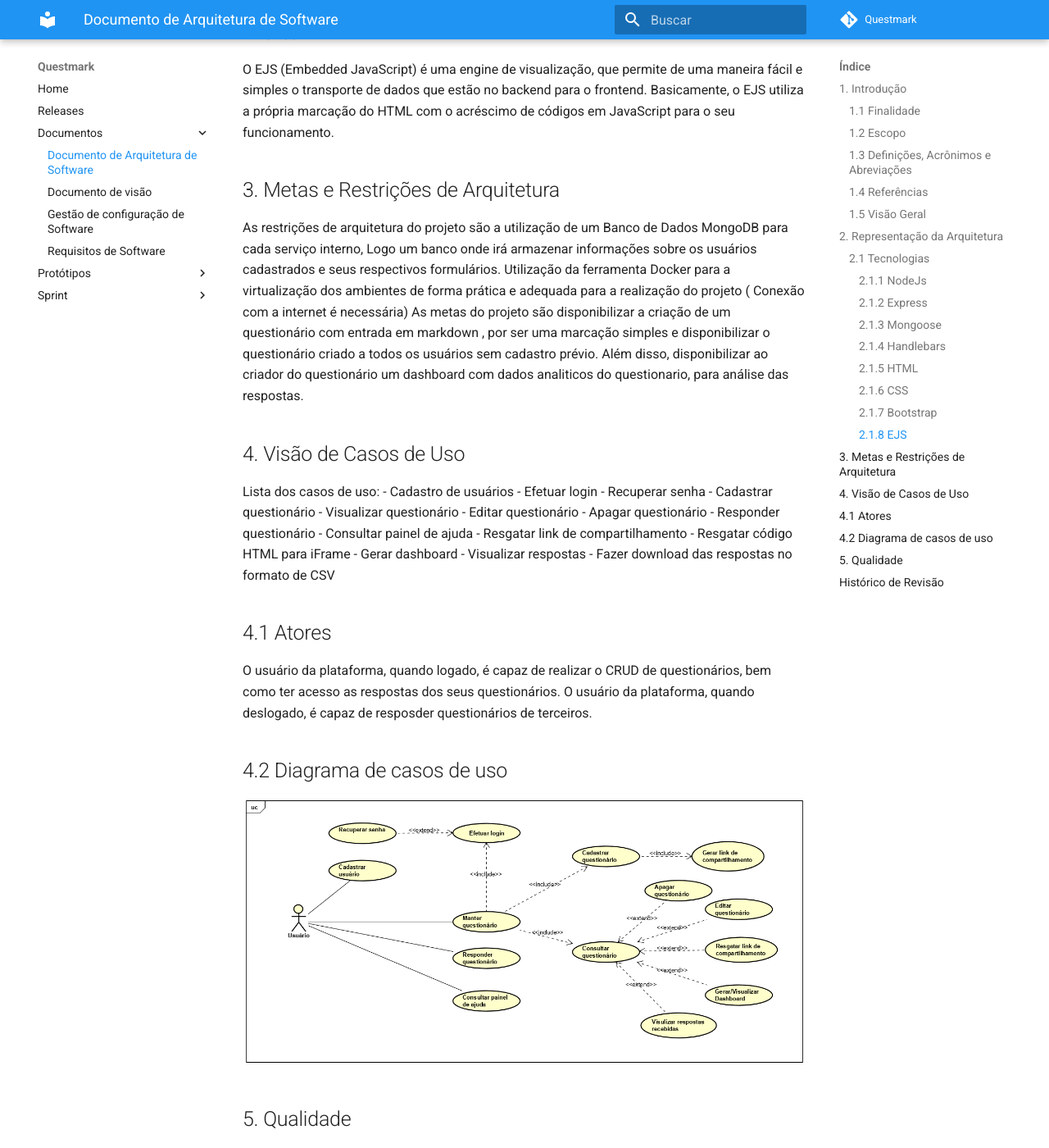
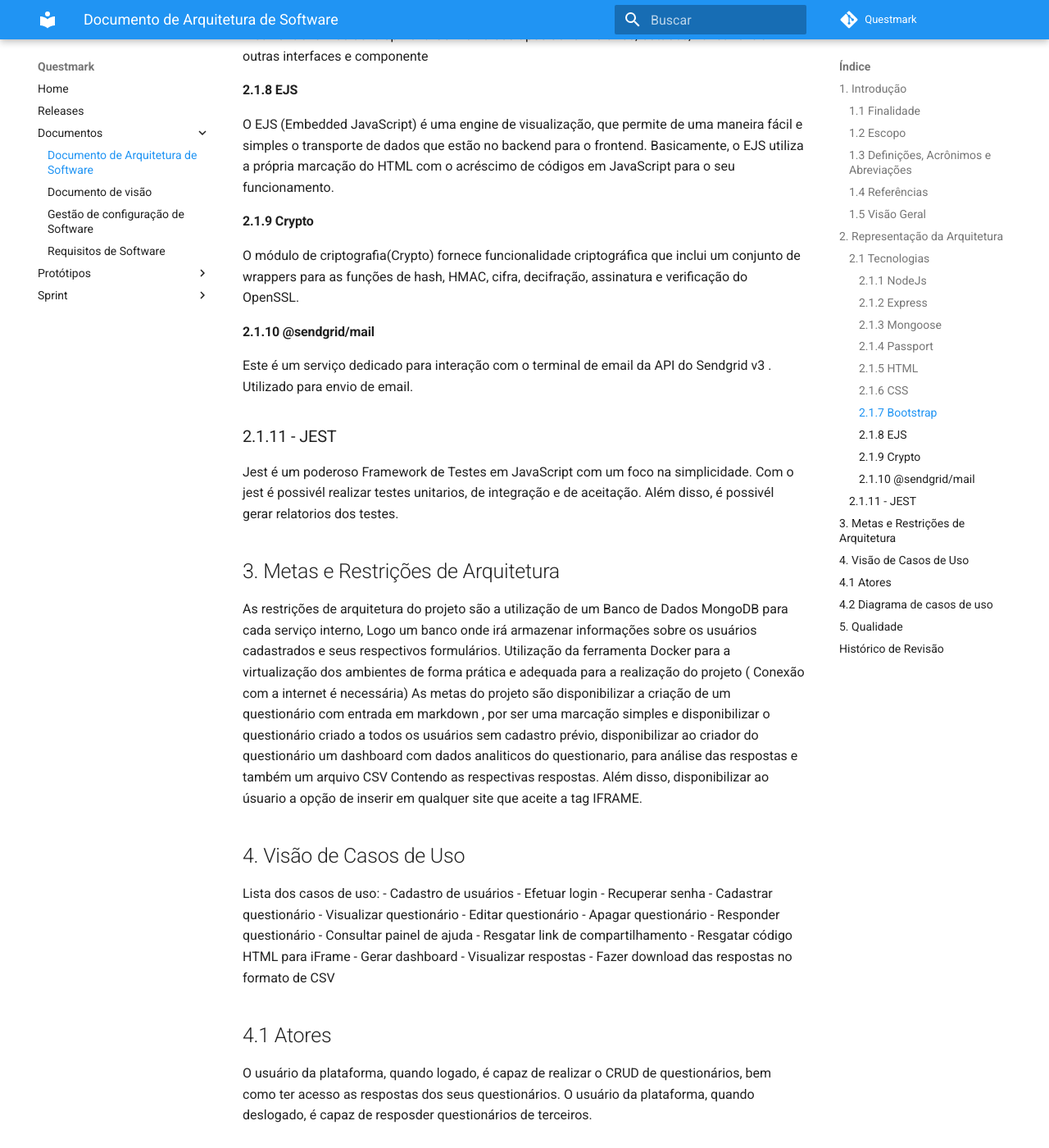
Before and after one commit to fga-eps-mds/2019.2-Questmark, an MkDocs documentation site: the page built from docs/Documentos/documento-de-arquitetura.md, in a window 1280 px wide and 1400 px high, scrolled down 2711 px. Shown: the whole window at 82% size. Built offline with MkDocs 1.6.1 and Material for MkDocs 9.7.7, drawn with Linux system fonts in a browser that asks for light colours; comment, search, counter and statistics services are not loaded; some of the changed text lies outside the part shown.

Commit message:
[#62] Adição das novas tecnologias e revisão dos demais tópicos

```diff
--- a/docs/Documentos/documento-de-arquitetura.md
+++ b/docs/Documentos/documento-de-arquitetura.md
@@ -4,7 +4,7 @@
 Este documento tem como objetivo informar, de uma forma geral, a arquitetura do projeto Questmark. Tanto o comportamento do software, quanto as tecnologias utilizadas para o desenvolvimento do mesmo devem ser expostas de forma clara, explicativa e objetiva para o leitor.
 
 ### 1.2 Escopo
-Questmark é uma plataforma que irá possibilitar a criação de formulários em Markdown, de uma forma descomplicada, para qualquer usuário que fizer cadastro no mesmo. O projeto também dá ao cliente a comodidade de visualizar um dashboard, de simples entendimento, com as respostas dadas em seu formulário por um terceiro usuário. O documento apresentará toda a parte arquitetural para a confecção do Questmark, a fim de tornar claras as características arquiteturais do projeto.
+Questmark é uma plataforma que irá possibilitar a criação de formulários em Markdown, de uma forma descomplicada, para qualquer usuário que fizer cadastro no mesmo. O projeto também dá ao cliente a comodidade de visualizar um dashboard, de simples entendimento, com as respostas dadas em seu formulário por um terceiro usuário. Se caso o usúario preferir, poderá baixar as respostas em um arquivo CSV. O documento apresentará toda a parte arquitetural para a confecção do Questmark, a fim de tornar claras as características arquiteturais do projeto.
 
 ### 1.3 Definições, Acrônimos e Abreviações
 * FGA: Faculdade do Gama - Campus da Universidade de Brasília localizado no Gama
@@ -41,8 +41,13 @@ NodeJs é uma plataforma de aplicação, na qual você escreve seus programas co
 #### 2.1.3 Mongoose
 Mongoose é uma biblioteca do Nodejs que proporciona uma solução baseada em esquemas para modelar os dados da sua aplicação. Ele possui sistema de conversão de tipos, validação, criação de consultas e hooks para lógica de negócios. O Mongoose fornece um mapeamento de objetos do MongoDB similar ao ORM (Object Relational Mapping), ou ODM (Object Data Mapping) no caso do Mongoose. Isso significa que o Mongoose traduz os dados do banco de dados para objetos JavaScript para que possam ser utilizados pela aplicação.
 
-#### 2.1.4 Handlebars
-Handlebars é um template engine. Está baseado na sintaxe de "Mustache Templates", às que foram agregadas algumas funcionalidades extras como estruturas condicionais e de repetição. Permitindo gerar conteúdos dinâmicos de forma simples.
+#### 2.1.4 Passport
+
+Passport é um middleware de autenticação para NodeJS, extremamente flexivél e modular. Passportjs  pode
+se de forma extramente eficiente para qualquer aplicação Web baseado no Express. Com um cojunto de estratégias, com suporte na autenticação para facebook,twitter e mais.
+
+A Estratégia adotado no Questmark foi a local
+
 
 #### 2.1.5 HTML
 HTML (abreviação para a expressão inglesa HyperText Markup Language, que significa Hipertexto de Marcação de Linguagem) é uma linguagem de marcação utilizada na construção de páginas na Web. Documentos HTML podem ser interpretados por navegadores. A tecnologia é fruto da junção entre os padrões HyTime e SGML.
@@ -56,10 +61,20 @@ Bootstrap é uma biblioteca open-source CSS framework direcionada á responsivid
 #### 2.1.8 EJS
 O EJS (Embedded JavaScript) é uma engine de visualização, que permite de uma maneira fácil e simples o transporte de dados que estão no backend para o frontend. Basicamente, o EJS utiliza a própria marcação do HTML com o acréscimo de códigos em JavaScript para o seu funcionamento.
 
+#### 2.1.9 Crypto
+O módulo de criptografia(Crypto) fornece funcionalidade criptográfica que inclui um conjunto de wrappers para as funções de hash, HMAC, cifra, decifração, assinatura e verificação do OpenSSL.
+
+#### 2.1.10 @sendgrid/mail
+Este é um serviço dedicado para interação com o terminal de email da API do Sendgrid v3 . Utilizado para envio de email.
+
+### 2.1.11 - JEST
+Jest é um poderoso Framework de Testes em JavaScript com um foco na simplicidade. Com o jest é possivél realizar testes unitarios, de integração e de aceitação. Além disso, é possivél gerar relatorios dos testes.
+
+
 ## 3. Metas e Restrições de Arquitetura
 As restrições de arquitetura do projeto são a utilização de um Banco de Dados MongoDB para cada serviço interno, Logo um banco onde irá armazenar informações sobre os usuários cadastrados e seus respectivos formulários.
 Utilização da ferramenta Docker para a virtualização dos ambientes de forma prática e adequada para a realização do projeto ( Conexão com a internet é necessária)
-As metas do projeto são disponibilizar a criação de um questionário com entrada em markdown  , por ser uma marcação simples e disponibilizar o questionário criado a todos os usuários sem cadastro prévio. Além disso, disponibilizar ao criador do questionário um dashboard com dados analiticos do questionario, para análise das respostas.
+As metas do projeto são disponibilizar a criação de um questionário com entrada em markdown  , por ser uma marcação simples e disponibilizar o questionário criado a todos os usuários sem cadastro prévio, disponibilizar ao criador do questionário um dashboard com dados analiticos do questionario, para análise das respostas e também um arquivo CSV Contendo as respectivas respostas. Além disso, disponibilizar ao úsuario a opção de inserir em qualquer site que aceite a tag  IFRAME.
 
 <!-- ## 4. Diagrama de Pacotes -->
 
@@ -102,3 +117,4 @@ O software suporta os seguintes requisitos de qualidade:
 |06/09/2019|0.1|Tópicos e subtópicos de 1, 2, 3 e 4 adicionados|Lucas Lopes|
 |15/10/2019|0.2|Atualização dos tópicos e adição do tópico de Visão de casos de uso|Gustavo Nogueira|
 |11/11/2019|0.3|Substituição do tópico ReactJS pelo EJS e adição de novos casos de usos|Danillo Souza|
+|11/11/2019|0.4|Inserido as tecnologias faltantes no tópico 2.1| e recisão nos demais tópicosLucas Lopes|
```
